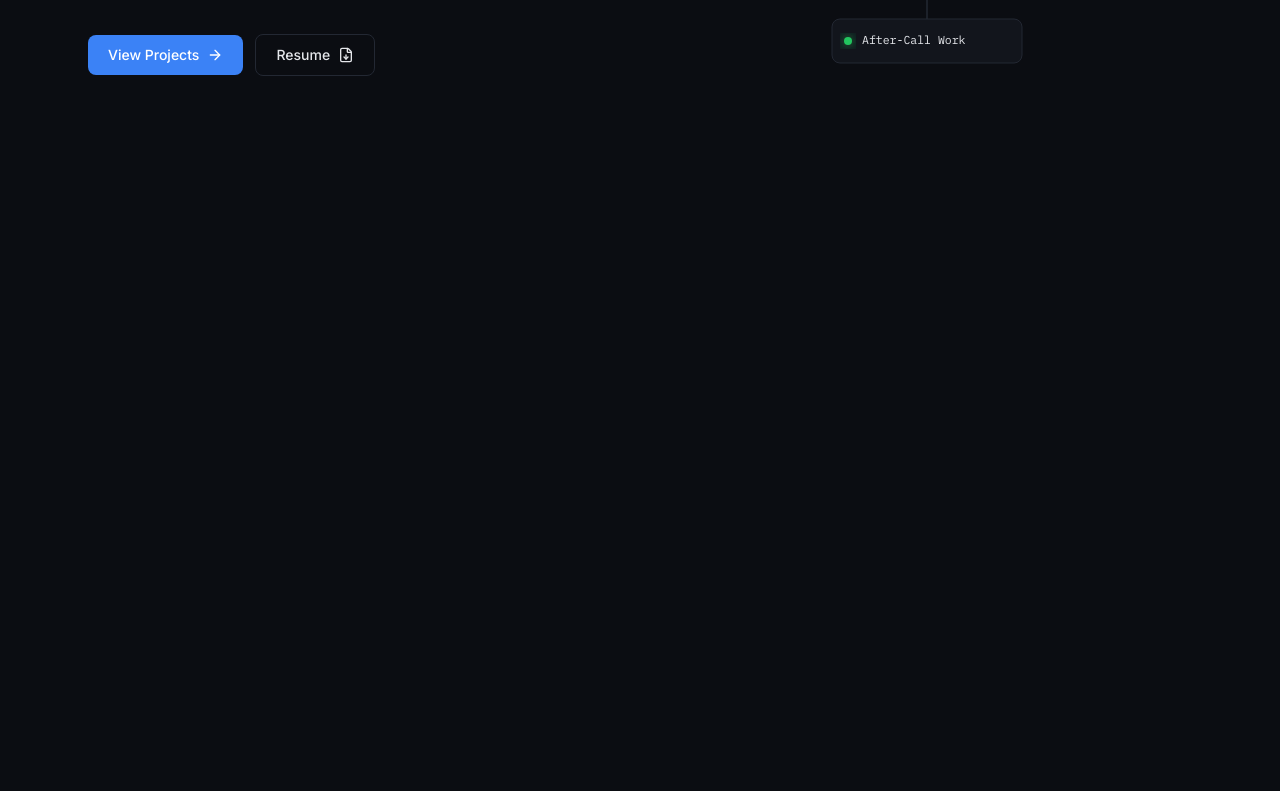
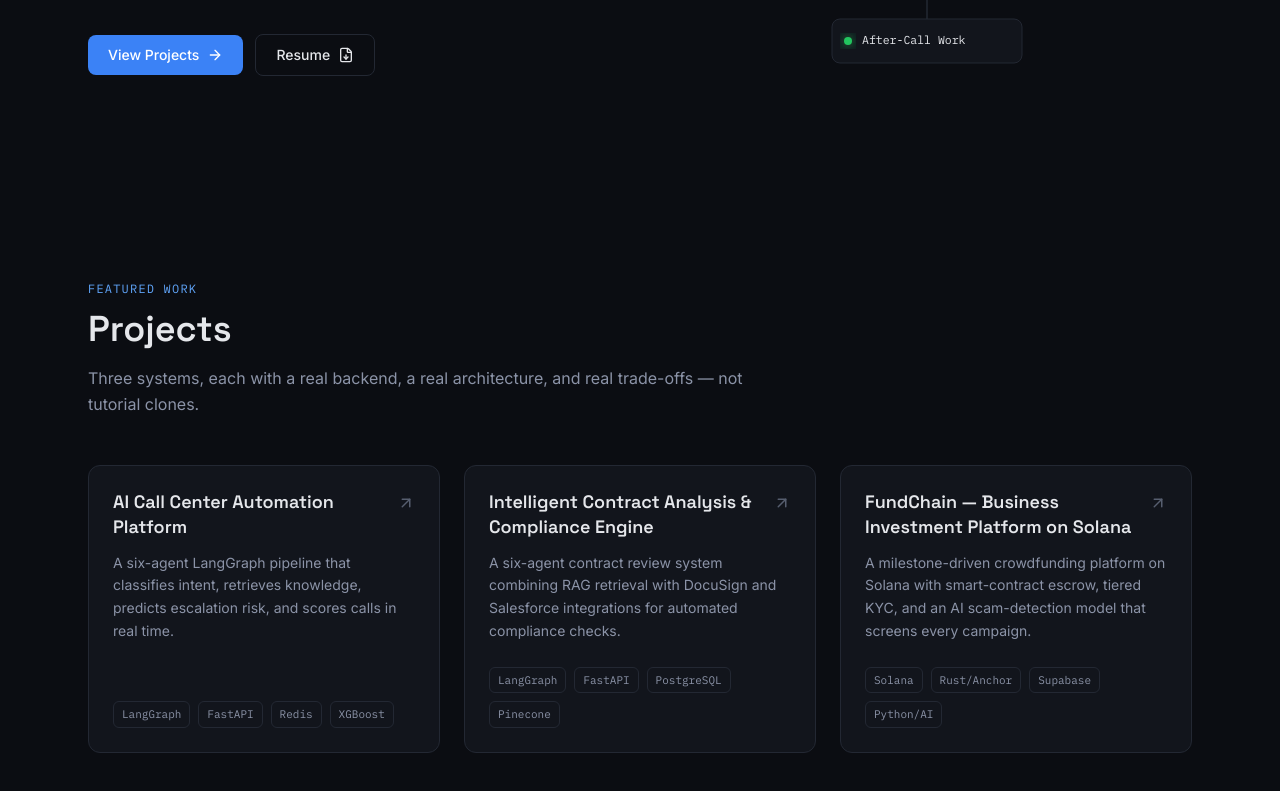
Before and after one commit to Muhammad-Aashir-web/Aashir-Portfolio, a Next.js app: page / in a window 1280 px wide. Shown: the part 475-1266 px from the top of the page. Before the commit the page ends 800 px from the top, so only its background shows below. Built offline with nearby package versions, Linux system fonts and the light colour scheme.

Commit message:
content: mark Call Center as complete, replace SavvyAI with FundChain FYP

```diff
--- a/src/app/page.tsx
+++ b/src/app/page.tsx
@@ -1,9 +1,11 @@
 import Hero from "@/components/sections/Hero";
+import Projects from "@/components/sections/Projects";
 
 export default function Home() {
   return (
     <main className="flex min-h-screen flex-col">
       <Hero />
+      <Projects />
     </main>
   );
 }
--- /dev/null
+++ b/src/app/projects/call-center-automation/page.tsx
@@ -0,0 +1,25 @@
+import { projects } from "@/data/projects";
+import { notFound } from "next/navigation";
+
+export default function ProjectPage() {
+  const project = projects.find((p) => p.slug === "call-center-automation");
+  if (!project) return notFound();
+
+  return (
+    <main className="mx-auto w-full max-w-3xl px-6 pb-24 pt-32">
+      <p className="font-mono text-xs uppercase tracking-widest text-accent-bright">
+        Case Study
+      </p>
+      <h1 className="mt-3 font-display text-3xl font-semibold text-fg sm:text-4xl">
+        {project.name}
+      </h1>
+      <p className="mt-4 text-base leading-relaxed text-fg-muted">
+        {project.description}
+      </p>
+      <p className="mt-12 rounded-lg border border-border bg-surface p-6 font-mono text-sm text-fg-subtle">
+        Full case study — problem, architecture, engineering decisions, and
+        screenshots — coming in a later build step.
+      </p>
+    </main>
+  );
+}
--- /dev/null
+++ b/src/app/projects/contract-analysis-engine/page.tsx
@@ -0,0 +1,25 @@
+import { projects } from "@/data/projects";
+import { notFound } from "next/navigation";
+
+export default function ProjectPage() {
+  const project = projects.find((p) => p.slug === "contract-analysis-engine");
+  if (!project) return notFound();
+
+  return (
+    <main className="mx-auto w-full max-w-3xl px-6 pb-24 pt-32">
+      <p className="font-mono text-xs uppercase tracking-widest text-accent-bright">
+        Case Study
+      </p>
+      <h1 className="mt-3 font-display text-3xl font-semibold text-fg sm:text-4xl">
+        {project.name}
+      </h1>
+      <p className="mt-4 text-base leading-relaxed text-fg-muted">
+        {project.description}
+      </p>
+      <p className="mt-12 rounded-lg border border-border bg-surface p-6 font-mono text-sm text-fg-subtle">
+        Full case study — problem, architecture, engineering decisions, and
+        screenshots — coming in a later build step.
+      </p>
+    </main>
+  );
+}
--- /dev/null
+++ b/src/app/projects/fundchain/page.tsx
@@ -0,0 +1,25 @@
+import { projects } from "@/data/projects";
+import { notFound } from "next/navigation";
+
+export default function ProjectPage() {
+  const project = projects.find((p) => p.slug === "fundchain");
+  if (!project) return notFound();
+
+  return (
+    <main className="mx-auto w-full max-w-3xl px-6 pb-24 pt-32">
+      <p className="font-mono text-xs uppercase tracking-widest text-accent-bright">
+        Case Study
+      </p>
+      <h1 className="mt-3 font-display text-3xl font-semibold text-fg sm:text-4xl">
+        {project.name}
+      </h1>
+      <p className="mt-4 text-base leading-relaxed text-fg-muted">
+        {project.description}
+      </p>
+      <p className="mt-12 rounded-lg border border-border bg-surface p-6 font-mono text-sm text-fg-subtle">
+        Full case study — problem, architecture, engineering decisions, and
+        screenshots — coming in a later build step.
+      </p>
+    </main>
+  );
+}
--- /dev/null
+++ b/src/components/projects/ProjectCard.tsx
@@ -0,0 +1,46 @@
+import Link from "next/link";
+import { ArrowUpRight } from "lucide-react";
+import { Project } from "@/data/projects";
+
+export default function ProjectCard({ project }: { project: Project }) {
+  return (
+    <Link
+      href={`/projects/${project.slug}`}
+      className="group relative flex flex-col justify-between rounded-xl border border-border bg-surface p-6 transition-colors hover:bg-surface-hover"
+    >
+      <div>
+        <div className="flex items-start justify-between gap-3">
+          <h3 className="font-display text-lg font-semibold leading-snug text-fg">
+            {project.name}
+          </h3>
+          <ArrowUpRight
+            size={18}
+            className="mt-1 shrink-0 text-fg-subtle transition-colors group-hover:text-accent-bright"
+          />
+        </div>
+
+        {project.status === "active" && (
+          <span className="mt-2 inline-flex items-center gap-1.5 font-mono text-[11px] uppercase tracking-wider text-warning">
+            <span className="h-1.5 w-1.5 rounded-full bg-warning" />
+            In progress
+          </span>
+        )}
+
+        <p className="mt-3 text-sm leading-relaxed text-fg-muted">
+          {project.description}
+        </p>
+      </div>
+
+      <div className="mt-6 flex flex-wrap gap-2">
+        {project.stack.map((tech) => (
+          <span
+            key={tech}
+            className="rounded-md border border-border px-2 py-1 font-mono text-[11px] text-fg-muted"
+          >
+            {tech}
+          </span>
+        ))}
+      </div>
+    </Link>
+  );
+}
--- /dev/null
+++ b/src/components/sections/Projects.tsx
@@ -0,0 +1,27 @@
+import { projects } from "@/data/projects";
+import ProjectCard from "@/components/projects/ProjectCard";
+
+export default function Projects() {
+  return (
+    <section id="projects" className="mx-auto w-full max-w-6xl px-6 py-24">
+      <div className="max-w-2xl">
+        <p className="font-mono text-xs uppercase tracking-widest text-accent-bright">
+          Featured Work
+        </p>
+        <h2 className="mt-3 font-display text-3xl font-semibold text-fg sm:text-4xl">
+          Projects
+        </h2>
+        <p className="mt-4 text-base leading-relaxed text-fg-muted">
+          Three systems, each with a real backend, a real architecture, and
+          real trade-offs — not tutorial clones.
+        </p>
+      </div>
+
+      <div className="mt-12 grid grid-cols-1 gap-6 md:grid-cols-2 lg:grid-cols-3">
+        {projects.map((project) => (
+          <ProjectCard key={project.slug} project={project} />
+        ))}
+      </div>
+    </section>
+  );
+}
--- /dev/null
+++ b/src/data/projects.ts
@@ -0,0 +1,38 @@
+export type Project = {
+  slug: string;
+  name: string;
+  description: string;
+  stack: string[];
+  status: "active" | "complete";
+  featured: boolean;
+};
+
+export const projects: Project[] = [
+  {
+    slug: "call-center-automation",
+    name: "AI Call Center Automation Platform",
+    description:
+      "A six-agent LangGraph pipeline that classifies intent, retrieves knowledge, predicts escalation risk, and scores calls in real time.",
+    stack: ["LangGraph", "FastAPI", "Redis", "XGBoost"],
+    status: "complete",
+    featured: true,
+  },
+  {
+    slug: "contract-analysis-engine",
+    name: "Intelligent Contract Analysis & Compliance Engine",
+    description:
+      "A six-agent contract review system combining RAG retrieval with DocuSign and Salesforce integrations for automated compliance checks.",
+    stack: ["LangGraph", "FastAPI", "PostgreSQL", "Pinecone"],
+    status: "complete",
+    featured: true,
+  },
+  {
+    slug: "fundchain",
+    name: "FundChain — Business Investment Platform on Solana",
+    description:
+      "A milestone-driven crowdfunding platform on Solana with smart-contract escrow, tiered KYC, and an AI scam-detection model that screens every campaign.",
+    stack: ["Solana", "Rust/Anchor", "Supabase", "Python/AI"],
+    status: "complete",
+    featured: true,
+  },
+];
```
